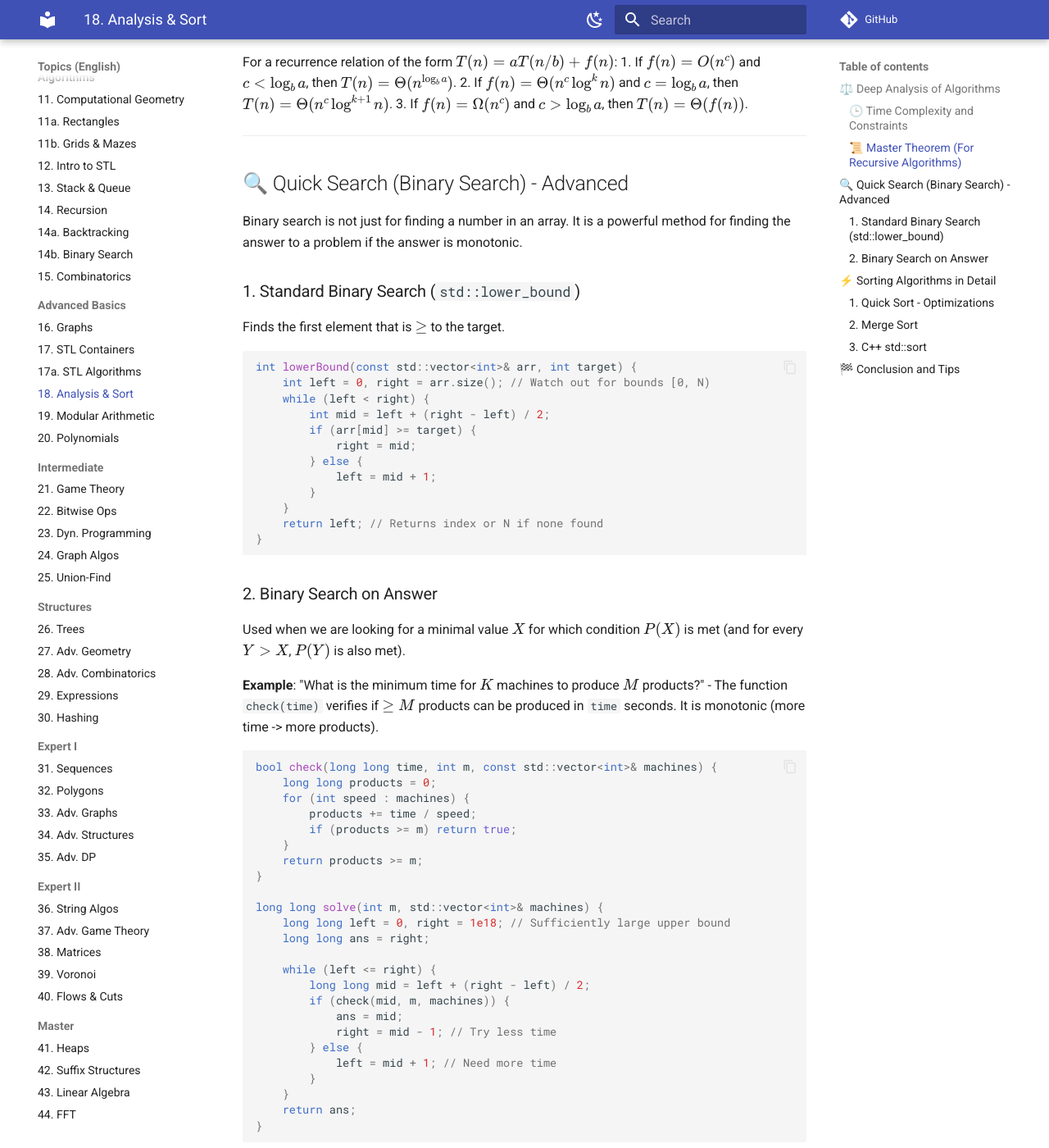
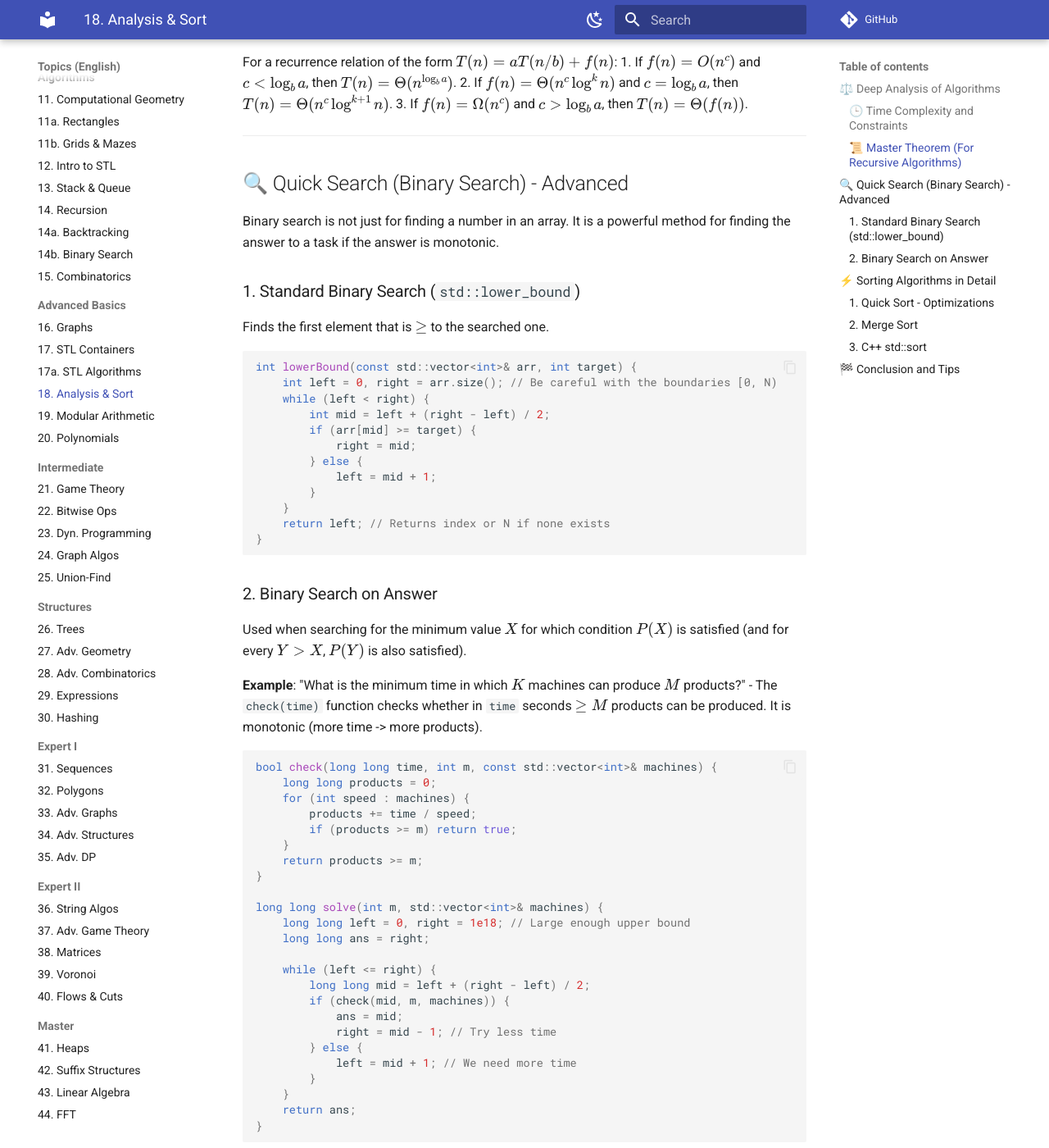
Before and after one commit to KadirYazadzhi/Informatics-Olympiad-Topics, an MkDocs documentation site: the page built from docs/EN/18_Algorithm_Analysis_Quick_Search_Sort.md, in a window 1280 px wide and 1400 px high, scrolled down 887 px. Shown: the whole window at 82% size. Built offline with MkDocs 1.6.1 and Material for MkDocs 9.7.7, drawn with Linux system fonts in a browser that asks for light colours; comment, search, counter and statistics services are not loaded; some of the changed text lies outside the part shown.

Commit message:
docs: literal translation of Topic 18 from BG to EN

````diff
--- a/docs/EN/18_Algorithm_Analysis_Quick_Search_Sort.md
+++ b/docs/EN/18_Algorithm_Analysis_Quick_Search_Sort.md
@@ -28,13 +28,13 @@ For a recurrence relation of the form $T(n) = a T(n/b) + f(n)$:
 
 ## 🔍 Quick Search (Binary Search) - Advanced
 
-Binary search is not just for finding a number in an array. It is a powerful method for finding the answer to a problem if the answer is monotonic.
+Binary search is not just for finding a number in an array. It is a powerful method for finding the answer to a task if the answer is monotonic.
 
 ### 1. Standard Binary Search (`std::lower_bound`)
-Finds the first element that is $\ge$ to the target.
+Finds the first element that is $\ge$ to the searched one.
 ```cpp
 int lowerBound(const std::vector<int>& arr, int target) {
-    int left = 0, right = arr.size(); // Watch out for bounds [0, N)
+    int left = 0, right = arr.size(); // Be careful with the boundaries [0, N)
     while (left < right) {
         int mid = left + (right - left) / 2;
         if (arr[mid] >= target) {
@@ -43,15 +43,15 @@ int lowerBound(const std::vector<int>& arr, int target) {
             left = mid + 1;
         }
     }
-    return left; // Returns index or N if none found
+    return left; // Returns index or N if none exists
 }
 ```
 
 ### 2. Binary Search on Answer
-Used when we are looking for a minimal value $X$ for which condition $P(X)$ is met (and for every $Y > X$, $P(Y)$ is also met).
+Used when searching for the minimum value $X$ for which condition $P(X)$ is satisfied (and for every $Y > X$, $P(Y)$ is also satisfied).
 
-**Example**: "What is the minimum time for $K$ machines to produce $M$ products?"
-- The function `check(time)` verifies if $\ge M$ products can be produced in `time` seconds. It is monotonic (more time -> more products).
+**Example**: "What is the minimum time in which $K$ machines can produce $M$ products?"
+- The `check(time)` function checks whether in `time` seconds $\ge M$ products can be produced. It is monotonic (more time -> more products).
 
 ```cpp
 bool check(long long time, int m, const std::vector<int>& machines) {
@@ -64,7 +64,7 @@ bool check(long long time, int m, const std::vector<int>& machines) {
 }
 
 long long solve(int m, std::vector<int>& machines) {
-    long long left = 0, right = 1e18; // Sufficiently large upper bound
+    long long left = 0, right = 1e18; // Large enough upper bound
     long long ans = right;
 
     while (left <= right) {
@@ -85,10 +85,10 @@ long long solve(int m, std::vector<int>& machines) {
 ## ⚡ Sorting Algorithms in Detail
 
 ### 1. Quick Sort - Optimizations
-Classical Quick Sort can degenerate to $O(N^2)$ on a sorted array if we always pick the first/last element as Pivot.
+Classical Quick Sort can degenerate to $O(N^2)$ on a sorted array if we always choose the first/last element as the Pivot.
 
 **Optimization - Random Pivot**:
-Picking a random index for Pivot makes the probability of a worst-case scenario astronomically low.
+Choosing a random index for the Pivot makes the probability of a bad case astronomically small.
 
 ```cpp
 #include <cstdlib> // for rand()
@@ -96,10 +96,10 @@ Picking a random index for Pivot makes the probability of a worst-case scenario
 void quickSort(std::vector<int>& arr, int low, int high) {
     if (low >= high) return;
 
-    // Pick a random pivot
+    // Choice of a random pivot
     int pivotIndex = low + rand() % (high - low + 1);
     int pivot = arr[pivotIndex];
-    std::swap(arr[pivotIndex], arr[high]); // Move pivot to end
+    std::swap(arr[pivotIndex], arr[high]); // Move pivot to the very end
 
     int i = low - 1;
     for (int j = low; j < high; j++) {
@@ -145,13 +145,13 @@ void mergeSort(std::vector<int>& arr, int left, int right) {
 ### 3. C++ `std::sort`
 The built-in `std::sort` function (in `<algorithm>`) uses a hybrid algorithm (**Introsort**):
 1. Starts with Quick Sort.
-2. If recursion depth gets too large, switches to Heap Sort (to guarantee $O(N \log N)$).
-3. For small subarrays, uses Insertion Sort (because it is faster for small $N$).
+2. If the recursion depth becomes too large, it switches to Heap Sort (to guarantee $O(N \log N)$).
+3. For small subarrays, it uses Insertion Sort (because it is faster for small $N$).
 
 ---
 
 ## 🏁 Conclusion and Tips
 
-1. Always use `std::sort` unless you have a specific reason not to (e.g., counting inversions with Merge Sort).
-2. For problems involving searching for "the minimum X for which condition is met...", always think of **Binary Search on Answer**.
-3. Watch out for data types (`long long`) in binary search to avoid overflow at `left + right`.
+1. Always use `std::sort` unless you have a specific reason (e.g., counting inversions with Merge Sort).
+2. For tasks searching for "the minimum X for which ... is satisfied", always think of **Binary Search on Answer**.
+3. Be careful with data types (`long long`) in binary search to avoid overflow at `left + right`.
````
Also changed, not shown: other parts of docs/EN/18_Algorithm_Analysis_Quick_Search_Sort.md (+5 -5 lines).
